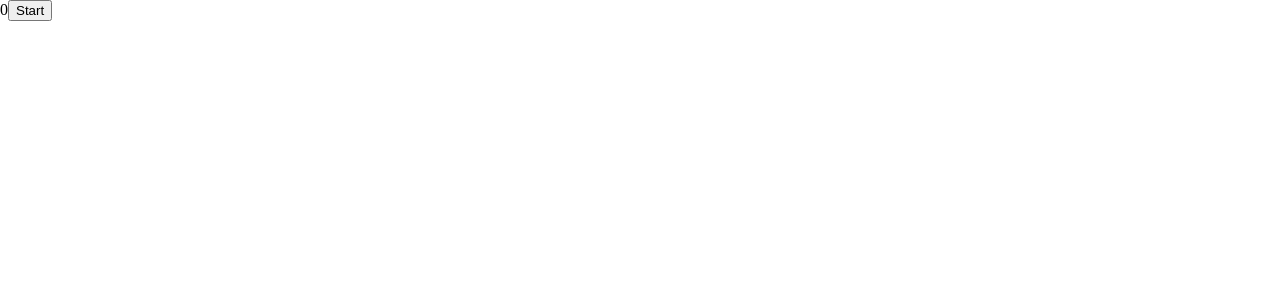
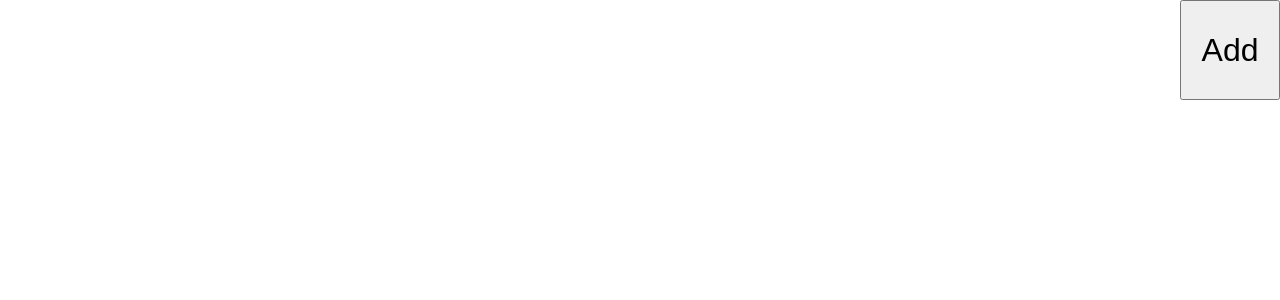
Before and after one commit to HarshRohila/time-tracker, a Preact app: page / in a window 1280 px wide. Shown: the top 300 px of the page. Built offline with nearby package versions, Linux system fonts and the light colour scheme.

Commit message:
added list of trackers

```diff
--- a/package.json
+++ b/package.json
@@ -13,6 +13,7 @@
   },
   "devDependencies": {
     "@preact/preset-vite": "^2.5.0",
+    "sass": "^1.64.2",
     "typescript": "^5.0.2",
     "vite": "^4.4.5"
   }
--- /dev/null
+++ b/src/home/Home.scss
@@ -0,0 +1,10 @@
+$dim: 100px;
+
+.add-tracker {
+  position: absolute;
+  right: 0;
+  top: 0;
+  height: $dim;
+  width: $dim;
+  font-size: 2rem;
+}
--- a/src/home/Home.tsx
+++ b/src/home/Home.tsx
@@ -1,5 +1,27 @@
-import { Tracker } from "../tracker/tracker";
+import { useCallback, useState } from "preact/hooks"
+import { Tracker } from "../tracker/tracker"
+import "./Home.scss"
+import { Tracker as TrackerModel } from "../tracker/tracker-service"
+import { Factory } from "../utils/factory"
 
 export function Home() {
-	return <Tracker />
+  const [trackers, setTrackers] = useState<TrackerModel[]>([])
+
+  const handleAddTracker = useCallback(() => {
+    const tracker = Factory.getTrackerService().add()
+    setTrackers((t) => [...t, tracker])
+  }, [])
+
+  return (
+    <>
+      <ul>
+        {trackers.map((t) => (
+          <li>{<Tracker tracker={t} />}</li>
+        ))}
+      </ul>
+      <button onClick={handleAddTracker} class="add-tracker">
+        Add
+      </button>
+    </>
+  )
 }
--- /dev/null
+++ b/src/tracker/tracker-service.ts
@@ -0,0 +1,18 @@
+export interface ITrackerService {
+  add(): Tracker
+}
+
+export class TrackerService implements ITrackerService {
+  add(): Tracker {
+    let input
+    do {
+      input = prompt("Enter name of tracker")
+    } while (!input)
+
+    return { name: input }
+  }
+}
+
+export interface Tracker {
+  name: string
+}
--- a/src/tracker/tracker.tsx
+++ b/src/tracker/tracker.tsx
@@ -1,13 +1,17 @@
 import { useCallback, useState } from "preact/hooks"
+import { Tracker as TrackerModel } from "./tracker-service"
 
-export function Tracker() {
+interface TrackerProps {
+  tracker: TrackerModel
+}
 
+export function Tracker({ tracker }: TrackerProps) {
   const [seconds, setSeconds] = useState(0)
   const [timer, setTimer] = useState<number | undefined>(undefined)
 
   const handleStart = useCallback(() => {
     const timer = setInterval(() => {
-			setSeconds(s => s+1)
+      setSeconds((s) => s + 1)
     }, 1000)
     setTimer(timer)
   }, [])
@@ -17,9 +21,12 @@ export function Tracker() {
     setTimer(undefined)
   }, [timer])
 
-	return <div className="tracker">
+  return (
+    <div className="tracker">
+      <span>{tracker.name}</span>
       <span>{seconds}</span>
       {!timer && <button onClick={handleStart}>Start</button>}
       {!!timer && <button onClick={handlePause}>Pause</button>}
     </div>
+  )
 }
--- /dev/null
+++ b/src/utils/factory.ts
@@ -0,0 +1,7 @@
+import { ITrackerService, TrackerService } from "../tracker/tracker-service"
+
+export const Factory = {
+  getTrackerService(): ITrackerService {
+    return new TrackerService()
+  },
+}
```
Also changed, not shown: src/main.tsx (+4 -4 lines), src/index.scss (renamed from src/index.css), 1 other file (tests, documents, lock files or other folders). Lines whose indentation alone changed are shown as unchanged.
